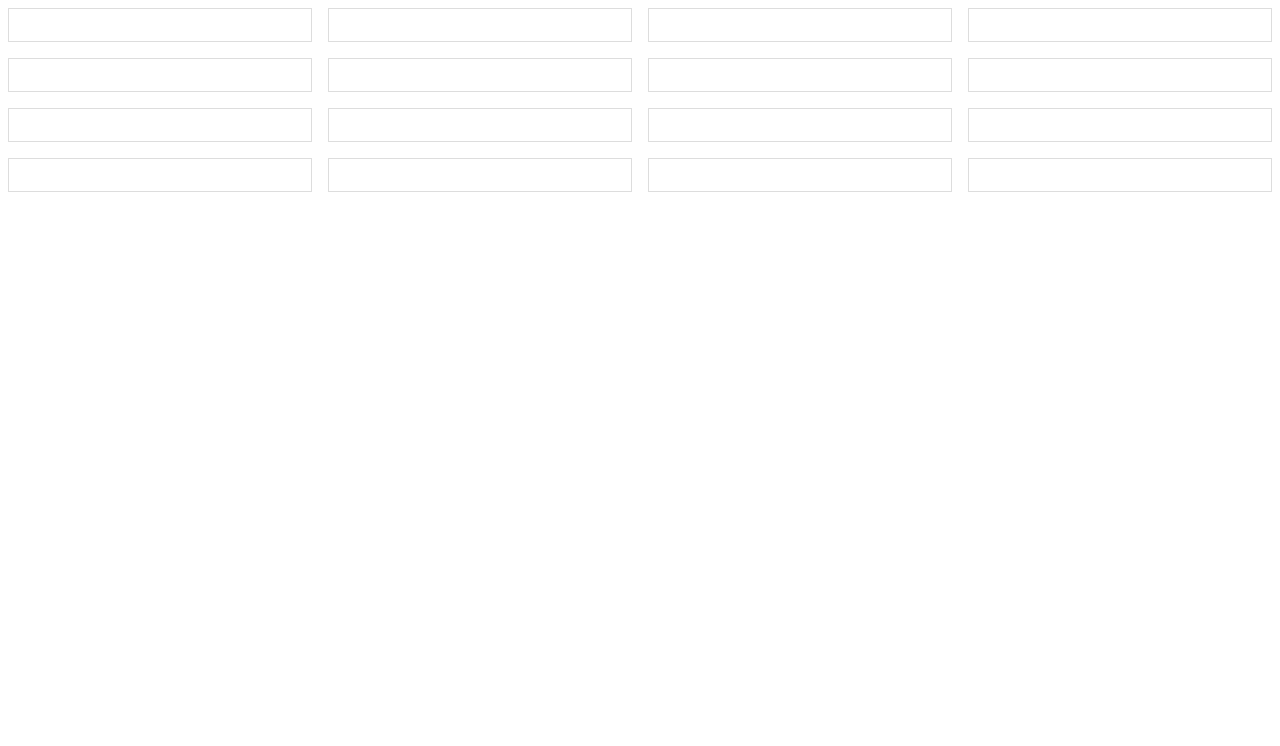
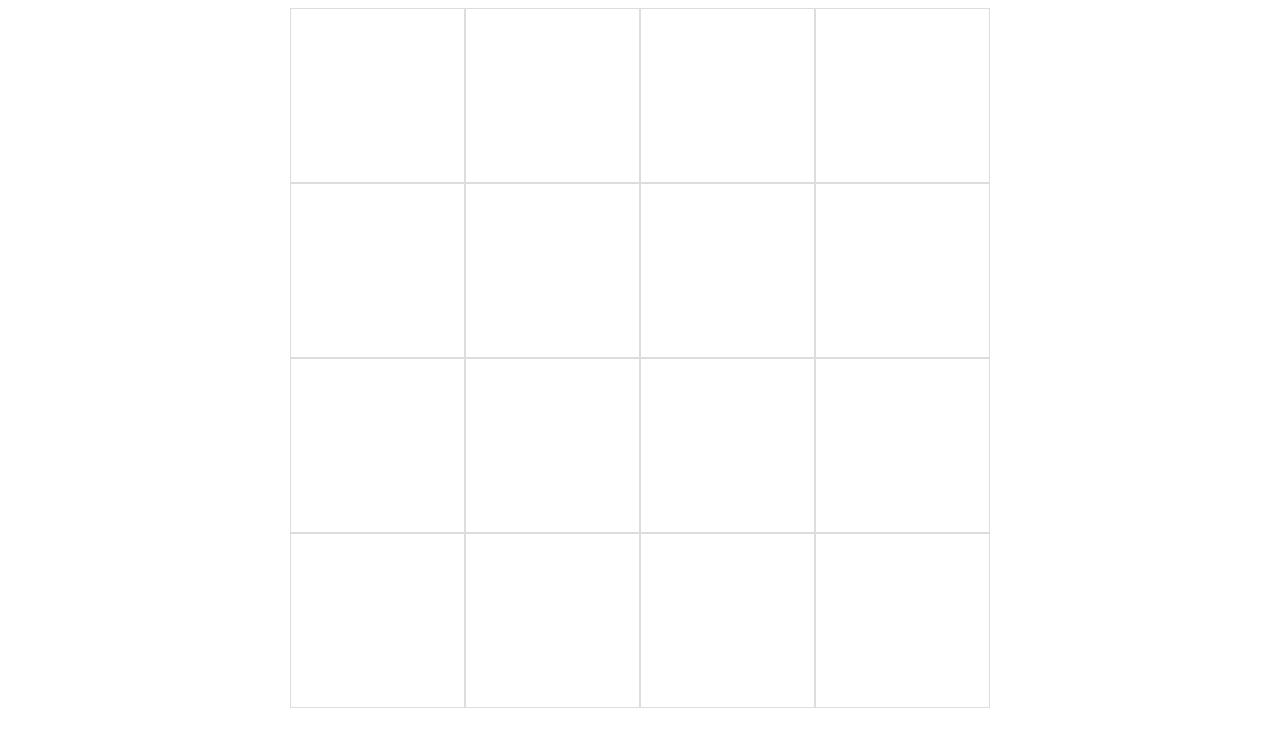
Before and after one commit to dominik-kiss/sketch, a plain HTML site: page index.html in a window 1280 px wide. Drawn offline with Linux system fonts and the light colour scheme.

Commit message:
Adjust container and grid-item style to display grid correctly

```diff
--- a/style.css
+++ b/style.css
@@ -3,15 +3,20 @@
     --grid-rows: 1;
   }
 
+body {
+  display: grid;
+  justify-content: center;
+}
+
 #container {
   display: grid;
-    grid-gap: 1em;
   grid-template-rows: repeat(var(--grid-rows), 1fr);
   grid-template-columns: repeat(var(--grid-cols), 1fr);
+  height: 700px;
+  width: 700px;
 }
 
 .grid-item {
-    padding: 1em;
   border: 1px solid #ddd;
-    text-align: center;
+  aspect-ratio: 1;
 }
```
Lines whose indentation alone changed are shown as unchanged.
